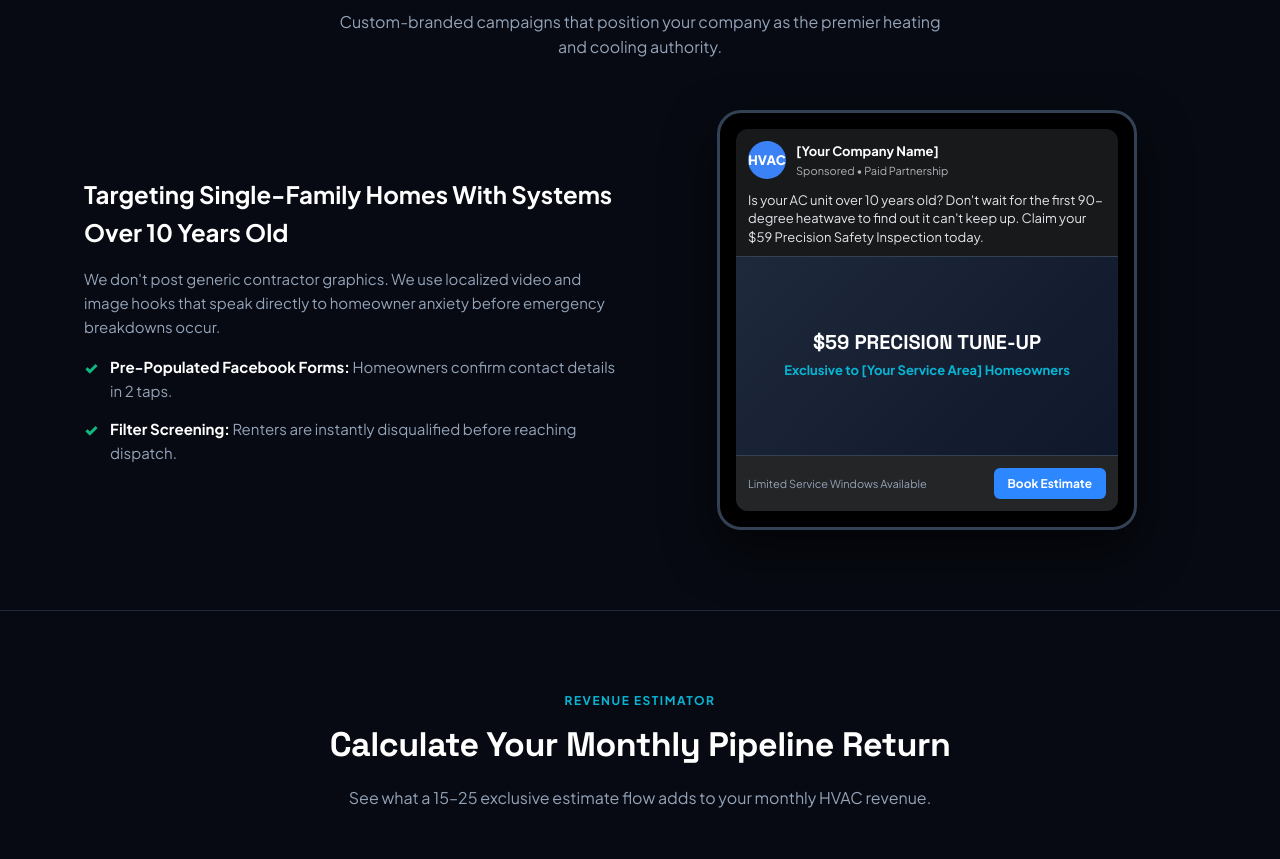
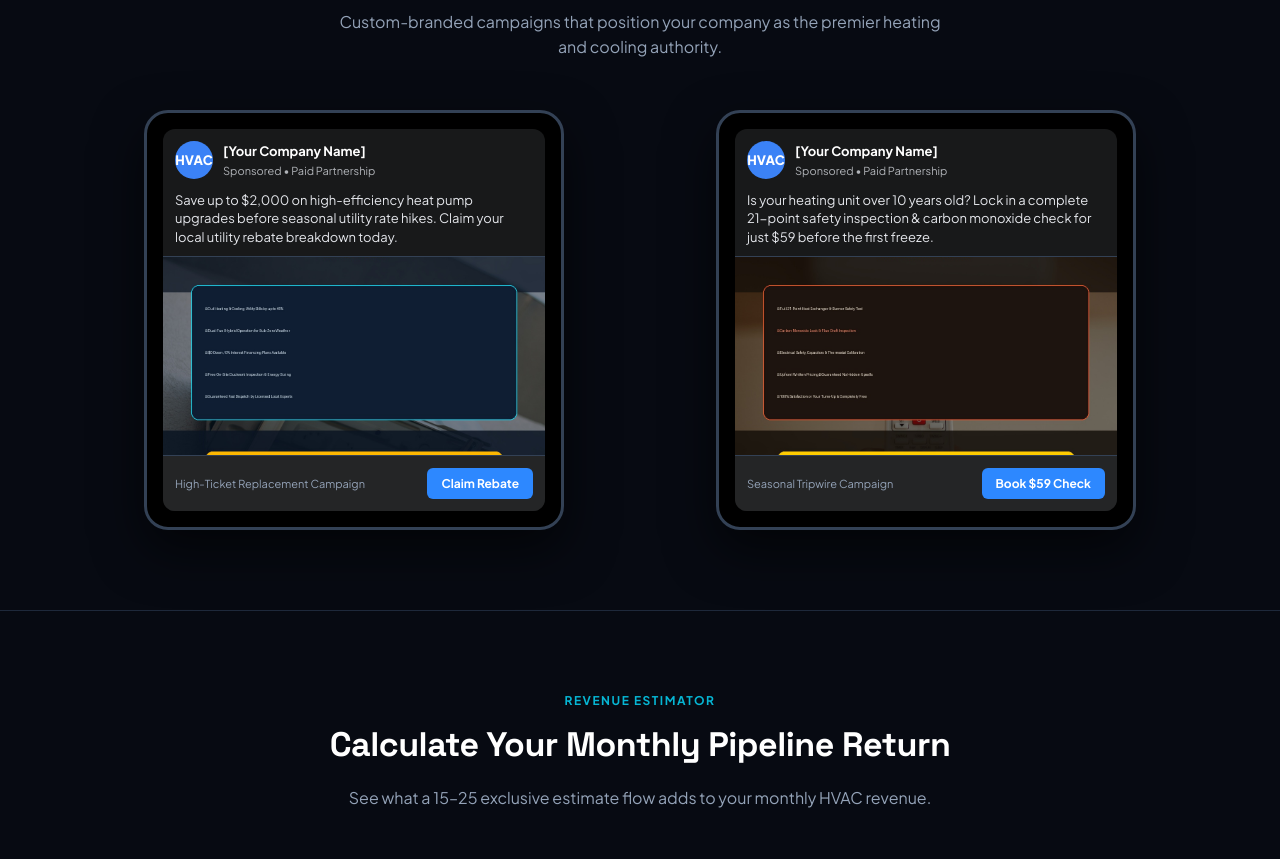
Before and after one commit to jrichard18/jb-scales, a plain HTML site: page index.html in a window 1280 px wide. Shown: the part 6181-7040 px from the top of the page. Drawn offline with Linux system fonts and the light colour scheme.

Commit message:
Add real HVAC ad creatives into interactive mockup preview section

```diff
--- a/index.html
+++ b/index.html
@@ -1385,16 +1385,7 @@
         <p class="section-desc">Custom-branded campaigns that position your company as the premier heating and cooling authority.</p>
       </div>
 
-      <div class="ad-preview-grid">
-        <div>
-          <h3 style="font-size: 24px; color: #fff; margin-bottom: 16px;">Targeting Single-Family Homes With Systems Over 10 Years Old</h3>
-          <p style="color: var(--text-muted); font-size: 15px; margin-bottom: 16px;">We don't post generic contractor graphics. We use localized video and image hooks that speak directly to homeowner anxiety before emergency breakdowns occur.</p>
-          <ul class="comp-list">
-            <li><span class="icon-good">&#10003;</span> <span><strong>Pre-Populated Facebook Forms:</strong> Homeowners confirm contact details in 2 taps.</span></li>
-            <li><span class="icon-good">&#10003;</span> <span><strong>Filter Screening:</strong> Renters are instantly disqualified before reaching dispatch.</span></li>
-          </ul>
-        </div>
-
+      <div class="ad-preview-grid" style="grid-template-columns: repeat(auto-fit, minmax(320px, 1fr)); gap: 32px; align-items: start;">
         <div class="ad-phone-mockup">
           <div class="ad-card-inner">
             <div class="ad-header">
@@ -1405,15 +1396,36 @@
               </div>
             </div>
             <div class="ad-copy">
-              Is your AC unit over 10 years old? Don't wait for the first 90-degree heatwave to find out it can't keep up. Claim your $59 Precision Safety Inspection today.
+              Save up to $2,000 on high-efficiency heat pump upgrades before seasonal utility rate hikes. Claim your local utility rebate breakdown today.
             </div>
-            <div class="ad-image-mock">
-              <div class="ad-hook-text">$59 PRECISION TUNE-UP</div>
-              <div class="ad-sub-text">Exclusive to [Your Service Area] Homeowners</div>
+            <div class="ad-image-mock" style="padding: 0; overflow: hidden; background: #0b1120;">
+              <img src="ad_pro1_heatpump.jpg" alt="High-Converting Heat Pump HVAC Meta Ad" style="width: 100%; height: auto; display: block; border-radius: 8px;">
             </div>
             <div class="ad-footer">
-              <span style="font-size: 11px; color: #94a3b8;">Limited Service Windows Available</span>
-              <a href="#" class="ad-cta-btn">Book Estimate</a>
+              <span style="font-size: 11px; color: #94a3b8;">High-Ticket Replacement Campaign</span>
+              <a href="#pilot" class="ad-cta-btn">Claim Rebate</a>
+            </div>
+          </div>
+        </div>
+
+        <div class="ad-phone-mockup">
+          <div class="ad-card-inner">
+            <div class="ad-header">
+              <div class="ad-avatar">HVAC</div>
+              <div>
+                <div class="ad-author">[Your Company Name]</div>
+                <div class="ad-sponsored">Sponsored &bull; Paid Partnership</div>
+              </div>
+            </div>
+            <div class="ad-copy">
+              Is your heating unit over 10 years old? Lock in a complete 21-point safety inspection & carbon monoxide check for just $59 before the first freeze.
+            </div>
+            <div class="ad-image-mock" style="padding: 0; overflow: hidden; background: #0b1120;">
+              <img src="ad_pro2_tuneup.jpg" alt="High-Converting Heating Safety Tune-Up Ad" style="width: 100%; height: auto; display: block; border-radius: 8px;">
+            </div>
+            <div class="ad-footer">
+              <span style="font-size: 11px; color: #94a3b8;">Seasonal Tripwire Campaign</span>
+              <a href="#pilot" class="ad-cta-btn">Book $59 Check</a>
             </div>
           </div>
         </div>
```
